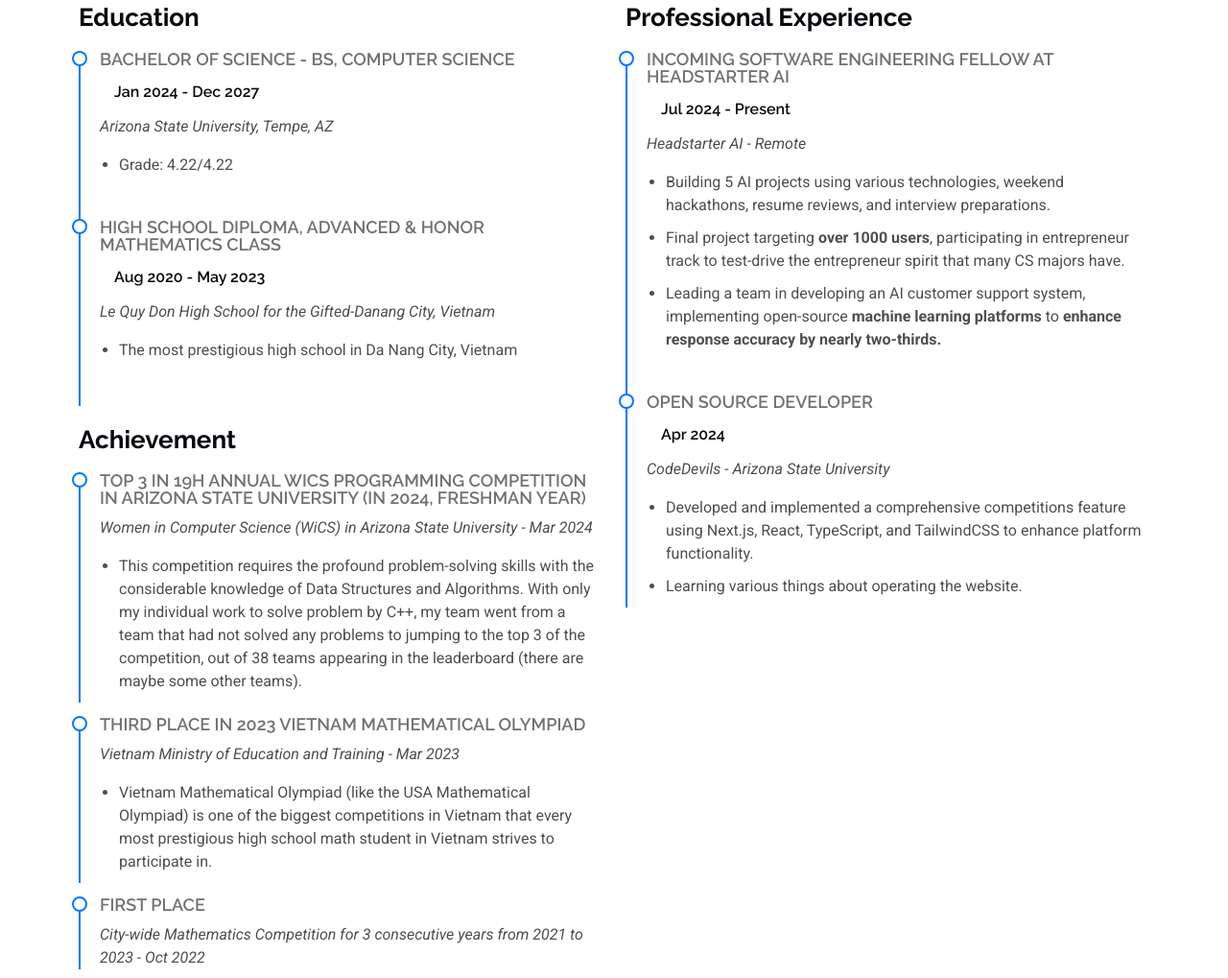
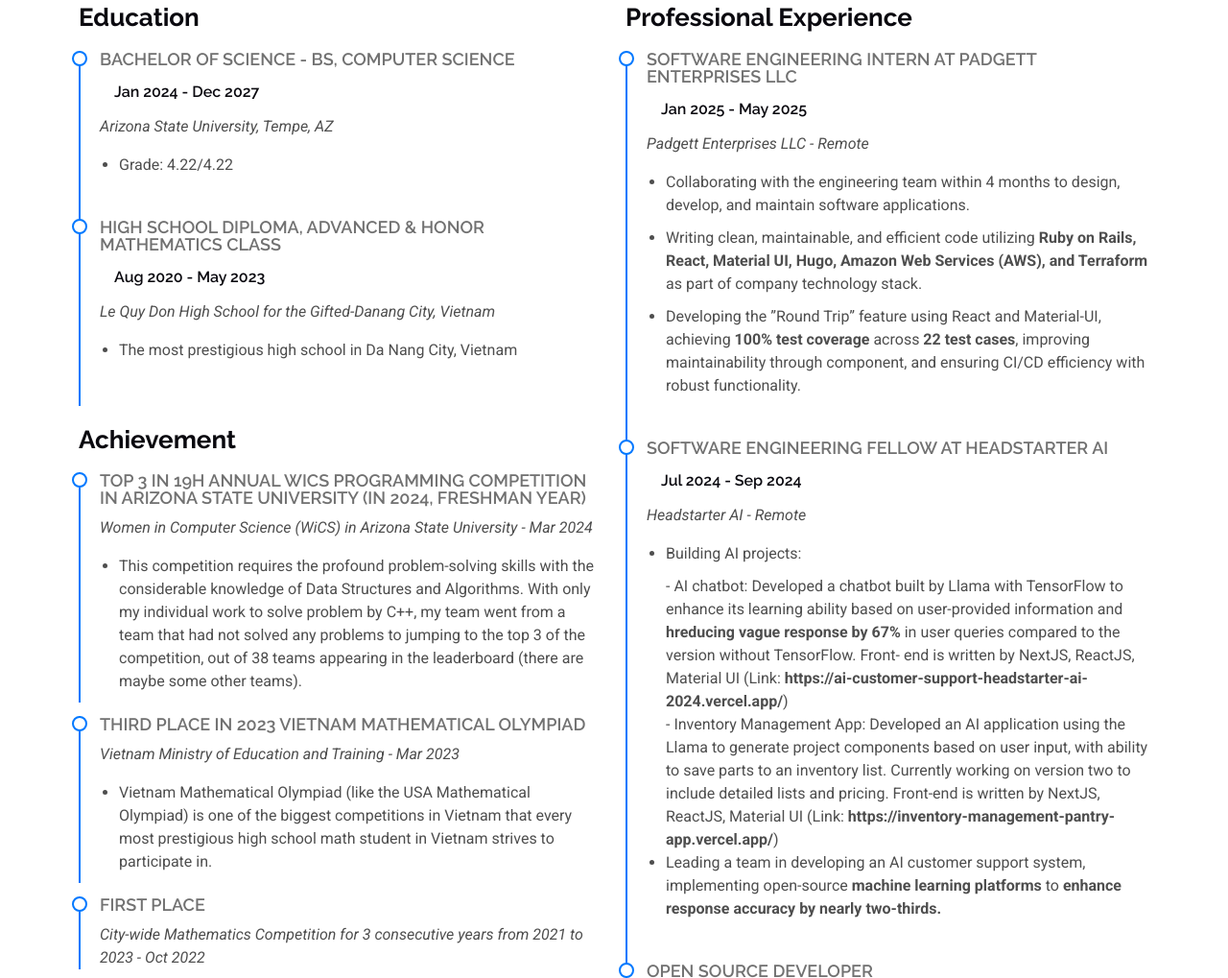
Before and after one commit to bahieulqd12a12024/Hieu-Nguyen-s-Portfolio-Website, a plain HTML site: page index.html in a window 1280 px wide. Shown: the part 1722-2741 px from the top of the page at 96% size. Drawn offline with Linux system fonts and the light colour scheme.

Commit message:
Updating experience

```diff
--- a/index.html
+++ b/index.html
@@ -242,15 +242,33 @@
           <div class="col-lg-6" data-aos="fade-up" data-aos-delay="200">
             <h3 class="resume-title">Professional Experience</h3>
             <div class="resume-item">
-              <h4>Incoming Software Engineering Fellow at Headstarter AI</h4>
-              <h5>Jul 2024 - Present</h5>
+              <h4>Software Engineering Intern at Padgett Enterprises LLC</h4>
+              <h5>Jan 2025 - May 2025</h5>
+              <p><em>Padgett Enterprises LLC - Remote </em></p>
+              <ul>
+                <li>Collaborating with the engineering team within 4 months to design, develop, and maintain software applications.</li>
+                <li>Writing clean, maintainable, and efficient code utilizing <span class="fw-bold">Ruby on Rails, React, Material UI, Hugo, Amazon Web
+                  Services (AWS), and Terraform</span> as part of company technology stack.</li>
+                <li>Developing the ”Round Trip” feature using React and Material-UI, achieving <span class="fw-bold">100% test coverage</span> across <span class="fw-bold">22 test cases</span>,
+                  improving maintainability through component, and ensuring CI/CD efficiency with robust functionality.</li>
+              </ul>
+            </div><!-- End Resume Item -->
+
+            <div class="resume-item">
+              <h4>Software Engineering Fellow at Headstarter AI</h4>
+              <h5>Jul 2024 - Sep 2024</h5>
               <p><em>Headstarter AI - Remote </em></p>
               <ul>
-                <li>Building 5 AI projects using various technologies, weekend hackathons, resume reviews, and interview preparations.</li>
-                <li>Final project targeting <span class="fw-bold">over 1000 users</span>, participating in entrepreneur track to test-drive the entrepreneur spirit that many CS majors have.</li>
+                <li>Building AI projects:</li>
+                - AI chatbot: Developed a chatbot built by Llama with TensorFlow to enhance its learning ability based on user-provided
+                  information and <span class="fw-bold">hreducing vague response by 67%</span> in user queries compared to the version without TensorFlow. Front-
+                  end is written by NextJS, ReactJS, Material UI (Link: <span class="fw-bold">https://ai-customer-support-headstarter-ai-2024.vercel.app/</span>)<br>
+                - Inventory Management App: Developed an AI application using the Llama to generate project components based on user
+                  input, with ability to save parts to an inventory list. Currently working on version two to include detailed lists and pricing.
+                  Front-end is written by NextJS, ReactJS, Material UI (Link: <span class="fw-bold">https://inventory-management-pantry-app.vercel.app/</span>)
                 <li>Leading a team in developing an AI customer support system, implementing open-source <span class="fw-bold">machine learning platforms</span> to <span class="fw-bold">enhance response accuracy by nearly two-thirds.</span></li>
               </ul>
-            </div><!-- Edn Resume Item -->
+            </div><!-- End Resume Item -->
 
             <div class="resume-item">
               <h4>Open Source Developer</h4>
@@ -260,7 +278,7 @@
                 <li>Developed and implemented a comprehensive competitions feature using Next.js, React, TypeScript, and TailwindCSS to enhance platform functionality.</li>
                 <li>Learning various things about operating the website.</li>
               </ul>
-            </div><!-- Edn Resume Item -->
+            </div><!-- End Resume Item -->
 
           </div>
 
```
